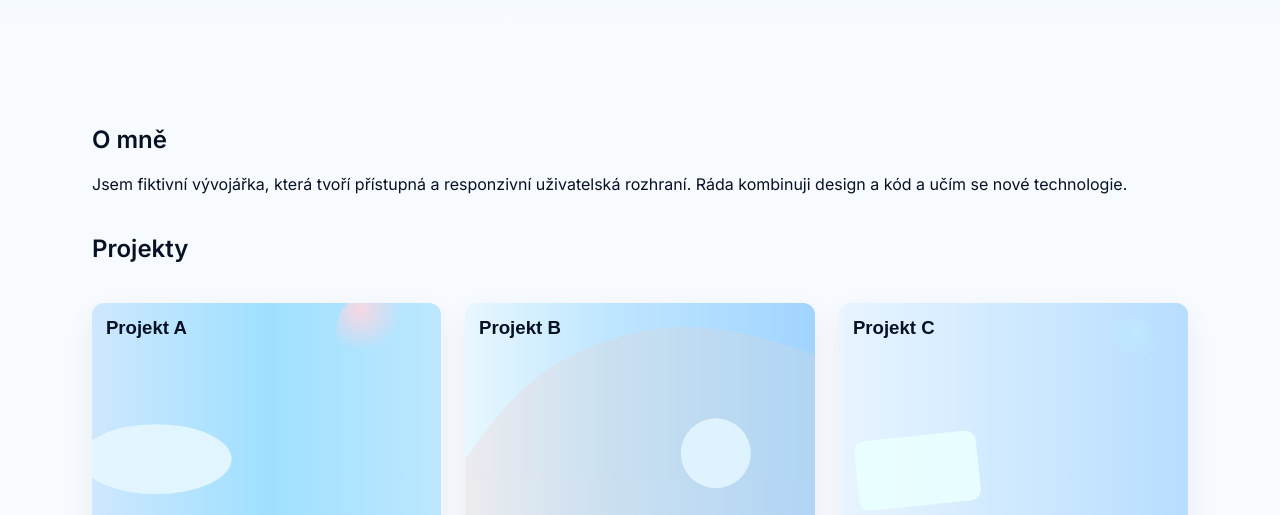
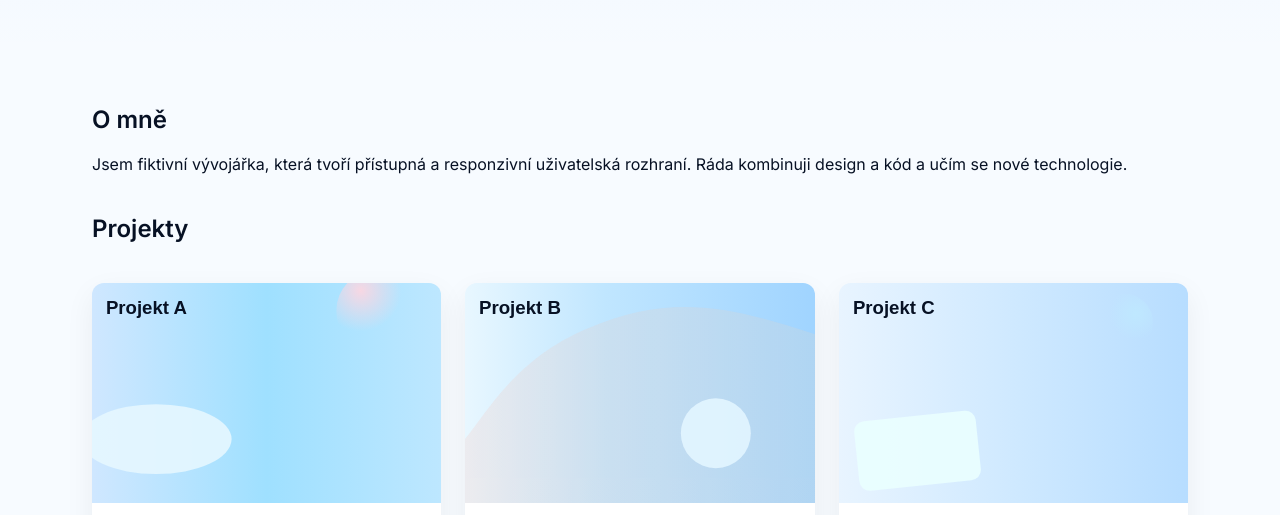
Before and after one commit to 4ME280-25ZS/enebu, a plain HTML site: page docs/index.html in a window 1280 px wide. Shown: the part 285-800 px from the top of the page. Drawn offline with Linux system fonts and the light colour scheme.

Commit message:
Layout: reduce gap before first main section (O mně)

```diff
--- a/docs/styles.css
+++ b/docs/styles.css
@@ -37,6 +37,7 @@ a:focus-visible, .cta:focus-visible, .project a:focus-visible{outline:4px solid
 .project h3{margin:.1rem 0 .5rem;font-size:1.15rem;font-weight:700}
 .project p{margin:0;color:var(--muted);font-size:1rem}
 #main > section{margin:2.5rem 0}
+#main > section:first-of-type{margin-top:0.5rem}
 /* Footer */
 .site-footer{padding:3rem 0 6rem;border-top:1px solid #f1f5f9;color:var(--muted);text-align:center}
 /* Responsive */
```
